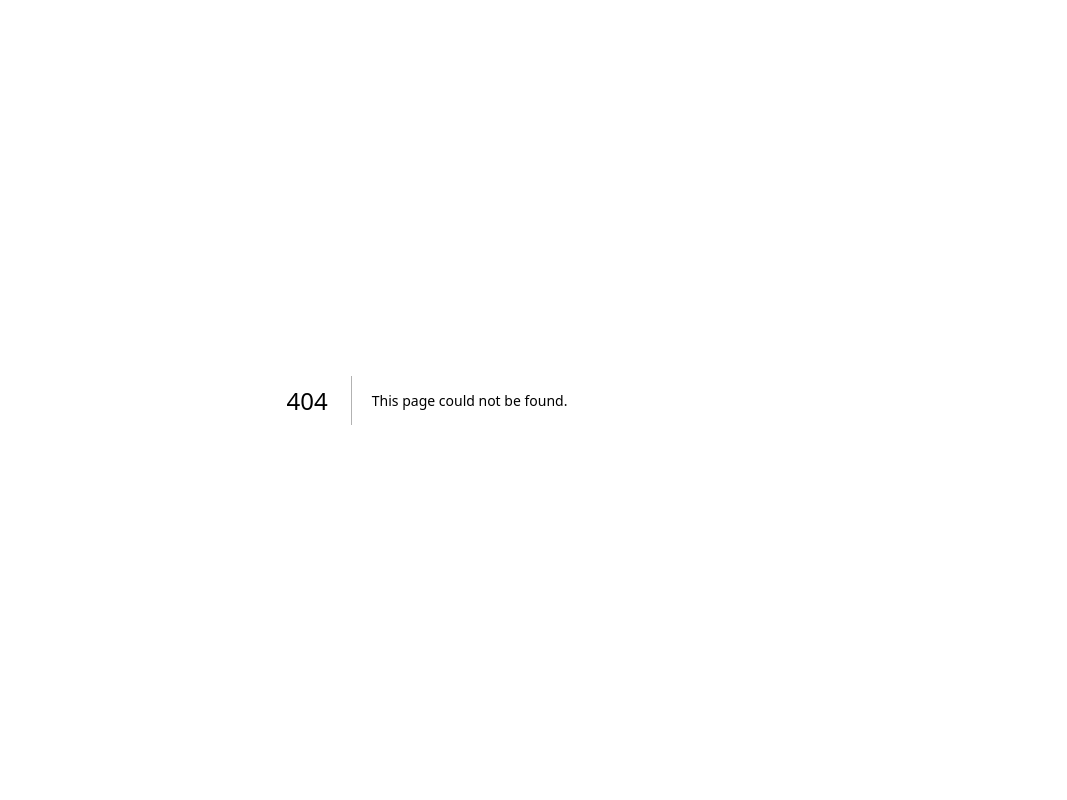
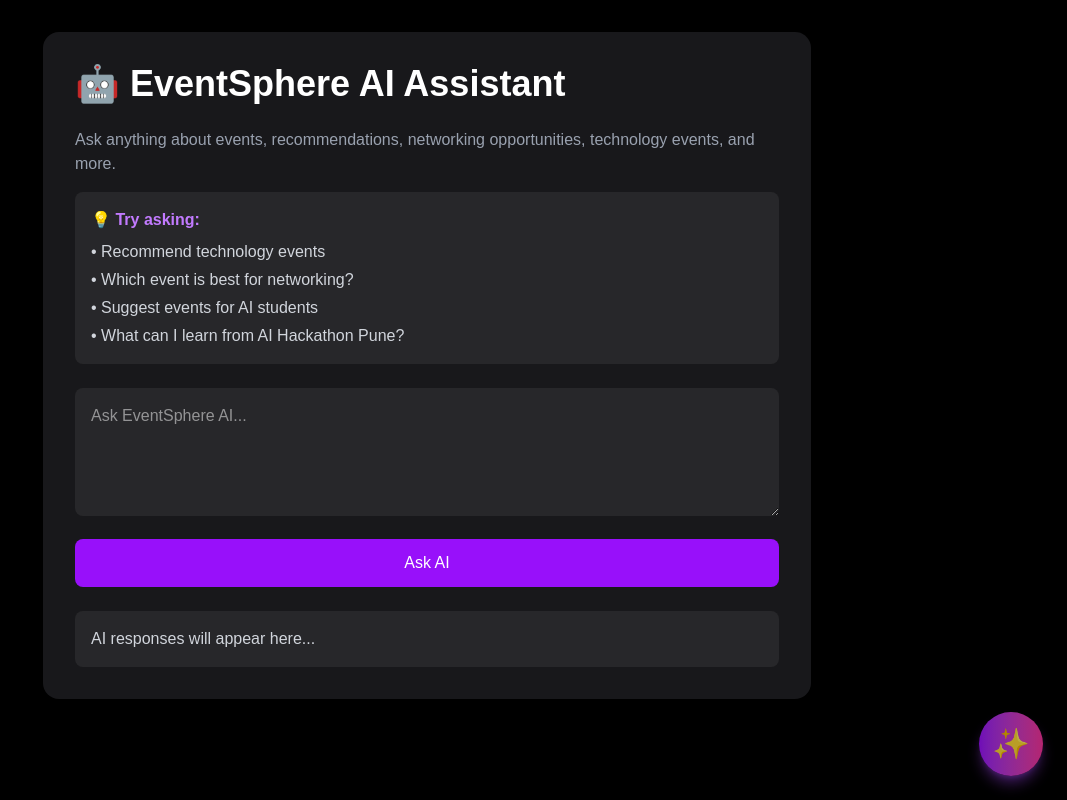
Before and after one commit to mahek-s11/Eventsphere-AI, a Next.js app: page /assistant in a window 1280 px wide. Before the commit this address had no page. Shown: the whole page, without its empty margins (213-1280 px from the left). Built offline with nearby package versions, Linux system fonts and the light colour scheme.

Commit message:
Polished AI assistant UI

```diff
--- /dev/null
+++ b/app/api/assistant/route.ts
@@ -0,0 +1,67 @@
+import { GoogleGenerativeAI } from "@google/generative-ai";
+import { NextResponse } from "next/server";
+
+const genAI = new GoogleGenerativeAI(
+  process.env.GEMINI_API_KEY!
+);
+
+export async function POST(req: Request) {
+  try {
+    const { question } = await req.json();
+
+    const model = genAI.getGenerativeModel({
+      model: "gemini-2.5-flash",
+    });
+
+const prompt = `
+You are EventSphere AI Assistant.
+
+Available events on the platform:
+
+1. AI Hackathon Pune
+Category: Technology
+Location: Pune
+Description: AI competition, networking, innovation, machine learning.
+
+2. Startup Summit
+Category: Business
+Location: Pune
+Description: Entrepreneurship, startups, networking, innovation.
+
+3. Music Fest
+Category: Entertainment
+Location: Pune
+Description: Live music, performances, entertainment.
+
+When users ask for recommendations, prioritize recommending events from the platform above.
+
+Question:
+${question}
+
+Answer in a professional and helpful way.
+
+When recommending events:
+- Mention the event name.
+- Mention category and location.
+- Explain why the event is recommended.
+- Explain benefits for the user.
+- Use bullet points when appropriate.
+
+Provide 1-2 short paragraphs rather than a single sentence.
+`;
+
+    const result =
+      await model.generateContent(prompt);
+
+    return NextResponse.json({
+      response: result.response.text(),
+    });
+  } catch (error) {
+    console.error(error);
+
+    return NextResponse.json({
+      response:
+        "I'm currently unavailable. Please try again later.",
+    });
+  }
+}
--- /dev/null
+++ b/app/assistant/page.tsx
@@ -0,0 +1,101 @@
+"use client";
+
+import { useState } from "react";
+
+export default function AssistantPage() {
+  const [question, setQuestion] = useState("");
+  const [response, setResponse] = useState("");
+  const [loading, setLoading] = useState(false);
+
+  return (
+    <main className="min-h-screen bg-black p-8 text-white">
+      <div className="mx-auto max-w-3xl rounded-2xl bg-zinc-900 p-8">
+        <h1 className="mb-6 text-4xl font-bold">
+          🤖 EventSphere AI Assistant
+        </h1>
+
+<div className="mb-6">
+  <p className="text-gray-400">
+    Ask anything about events, recommendations,
+    networking opportunities, technology events,
+    and more.
+  </p>
+
+  <div className="mt-4 rounded-lg bg-zinc-800 p-4 text-left">
+    <p className="mb-2 font-semibold text-purple-400">
+      💡 Try asking:
+    </p>
+
+    <ul className="space-y-1 text-gray-300">
+      <li>• Recommend technology events</li>
+      <li>• Which event is best for networking?</li>
+      <li>• Suggest events for AI students</li>
+      <li>• What can I learn from AI Hackathon Pune?</li>
+    </ul>
+  </div>
+</div>
+
+        <textarea
+          value={question}
+          onChange={(e) =>
+            setQuestion(e.target.value)
+          }
+          placeholder="Ask EventSphere AI..."
+          rows={4}
+          className="mb-4 w-full rounded-lg bg-zinc-800 p-4"
+        />
+
+        <button
+          onClick={async () => {
+            try {
+              setLoading(true);
+              setResponse("");
+
+              const res = await fetch(
+                "/api/assistant",
+                {
+                  method: "POST",
+                  headers: {
+                    "Content-Type":
+                      "application/json",
+                  },
+                  body: JSON.stringify({
+                    question,
+                  }),
+                }
+              );
+
+              const data = await res.json();
+
+              setResponse(data.response);
+            } catch {
+              setResponse(
+                "Failed to get AI response."
+              );
+            } finally {
+              setLoading(false);
+            }
+          }}
+          className="mb-6 w-full rounded-lg bg-purple-600 py-3 hover:bg-purple-700"
+        >
+          Ask AI
+        </button>
+
+        <div className="rounded-lg bg-zinc-800 p-4">
+          {loading ? (
+            <div className="animate-pulse">
+              <p className="text-purple-400">
+                ✨ EventSphere AI is thinking...
+              </p>
+            </div>
+          ) : (
+            <p className="whitespace-pre-wrap text-gray-300">
+              {response ||
+                "AI responses will appear here..."}
+            </p>
+          )}
+        </div>
+      </div>
+    </main>
+  );
+}
--- a/app/book-ticket/page.tsx
+++ b/app/book-ticket/page.tsx
@@ -1,4 +1,11 @@
+"use client";
+
+import { useState } from "react";
+
 export default function BookTicketPage() {
+  const [bookingSuccess, setBookingSuccess] =
+    useState(false);
+
   return (
     <main className="min-h-screen bg-black p-8 text-white">
       <div className="mx-auto max-w-lg rounded-2xl bg-zinc-900 p-8">
@@ -24,9 +31,34 @@ export default function BookTicketPage() {
           className="mb-4 w-full rounded-lg bg-zinc-800 p-3"
         />
 
-        <button className="w-full rounded-lg bg-purple-600 py-3 hover:bg-purple-700">
+        <input
+          type="number"
+          min="1"
+          placeholder="Number of Tickets"
+          className="mb-6 w-full rounded-lg bg-zinc-800 p-3"
+        />
+
+        <button
+          onClick={() =>
+            setBookingSuccess(true)
+          }
+          className="w-full rounded-lg bg-purple-600 py-3 hover:bg-purple-700"
+        >
           Confirm Booking
         </button>
+
+        {bookingSuccess && (
+          <div className="mt-6 rounded-xl border border-green-500 bg-green-500/10 p-4">
+            <h2 className="text-xl font-bold text-green-400">
+              ✅ Booking Successful!
+            </h2>
+
+            <p className="mt-2 text-gray-300">
+              Your ticket has been reserved successfully.
+              A confirmation email will be sent shortly.
+            </p>
+          </div>
+        )}
       </div>
     </main>
   );
--- a/app/events/page.tsx
+++ b/app/events/page.tsx
@@ -6,6 +6,9 @@ import { events as defaultEvents } from "../../data/events";
 export default function EventsPage() {
   const [allEvents, setAllEvents] =
     useState(defaultEvents);
+
+  const [searchTerm, setSearchTerm] =
+    useState("");
 
   useEffect(() => {
     const customEvents = JSON.parse(
@@ -18,14 +21,34 @@ export default function EventsPage() {
     ]);
   }, []);
 
+  const filteredEvents = allEvents.filter(
+    (event) =>
+      event.title
+        .toLowerCase()
+        .includes(searchTerm.toLowerCase()) ||
+      event.category
+        .toLowerCase()
+        .includes(searchTerm.toLowerCase())
+  );
+
   return (
     <main className="min-h-screen bg-black p-8 text-white">
       <h1 className="mb-8 text-5xl font-bold">
         All Events
       </h1>
 
+      <input
+        type="text"
+        placeholder="🔍 Search events..."
+        value={searchTerm}
+        onChange={(e) =>
+          setSearchTerm(e.target.value)
+        }
+        className="mb-8 w-full rounded-lg bg-zinc-900 p-4 text-white outline-none"
+      />
+
       <div className="grid gap-6 md:grid-cols-3">
-        {allEvents.map((event) => (
+        {filteredEvents.map((event) => (
           <div
             key={event.id}
             className="rounded-2xl bg-zinc-900 p-6"
--- a/app/layout.tsx
+++ b/app/layout.tsx
@@ -1,6 +1,7 @@
 import type { Metadata } from "next";
 import { Geist, Geist_Mono } from "next/font/google";
 import "./globals.css";
+import FloatingAssistant from "../components/FloatingAssistant";
 
 const geistSans = Geist({
   variable: "--font-geist-sans",
@@ -13,8 +14,8 @@ const geistMono = Geist_Mono({
 });
 
 export const metadata: Metadata = {
-  title: "Create Next App",
-  description: "Generated by create next app",
+  title: "EventSphere AI",
+  description: "AI-Powered Event Management Platform",
 };
 
 export default function RootLayout({
@@ -27,7 +28,10 @@ export default function RootLayout({
       lang="en"
       className={`${geistSans.variable} ${geistMono.variable} h-full antialiased`}
     >
-      <body className="min-h-full flex flex-col">{children}</body>
+      <body className="min-h-full flex flex-col">
+        {children}
+        <FloatingAssistant />
+      </body>
     </html>
   );
 }
--- a/components/FeaturedEvents.tsx
+++ b/components/FeaturedEvents.tsx
@@ -1,7 +1,24 @@
+"use client";
+
+import { useEffect, useState } from "react";
 import EventCard from "./EventCard";
-import { events } from "../data/events";
+import { events as defaultEvents } from "../data/events";
 
 export default function FeaturedEvents() {
+  const [allEvents, setAllEvents] =
+    useState(defaultEvents);
+
+  useEffect(() => {
+    const customEvents = JSON.parse(
+      localStorage.getItem("customEvents") || "[]"
+    );
+
+    setAllEvents([
+      ...defaultEvents,
+      ...customEvents,
+    ]);
+  }, []);
+
   return (
     <section className="px-8 py-20">
       <h2 className="mb-10 text-center text-4xl font-bold">
@@ -9,7 +26,7 @@ export default function FeaturedEvents() {
       </h2>
 
       <div className="grid gap-6 md:grid-cols-3">
-        {events.map((event) => (
+        {allEvents.map((event) => (
           <EventCard
             key={event.id}
             id={event.id}
--- /dev/null
+++ b/components/FloatingAssistant.tsx
@@ -0,0 +1,33 @@
+export default function FloatingAssistant() {
+  return (
+    <a
+      href="/assistant"
+      title="EventSphere AI Assistant"
+      className="
+        fixed
+        bottom-6
+        right-6
+        z-50
+        flex
+        h-16
+        w-16
+        items-center
+        justify-center
+        rounded-full
+        bg-gradient-to-r
+        from-purple-600
+        to-pink-500
+        text-3xl
+        shadow-lg
+        shadow-purple-500/50
+        transition-all
+        duration-300
+        hover:scale-110
+        hover:shadow-purple-500/80
+        animate-pulse
+      "
+    >
+      ✨
+    </a>
+  );
+}
```
Also changed, not shown: components/Hero.tsx (indentation only).
